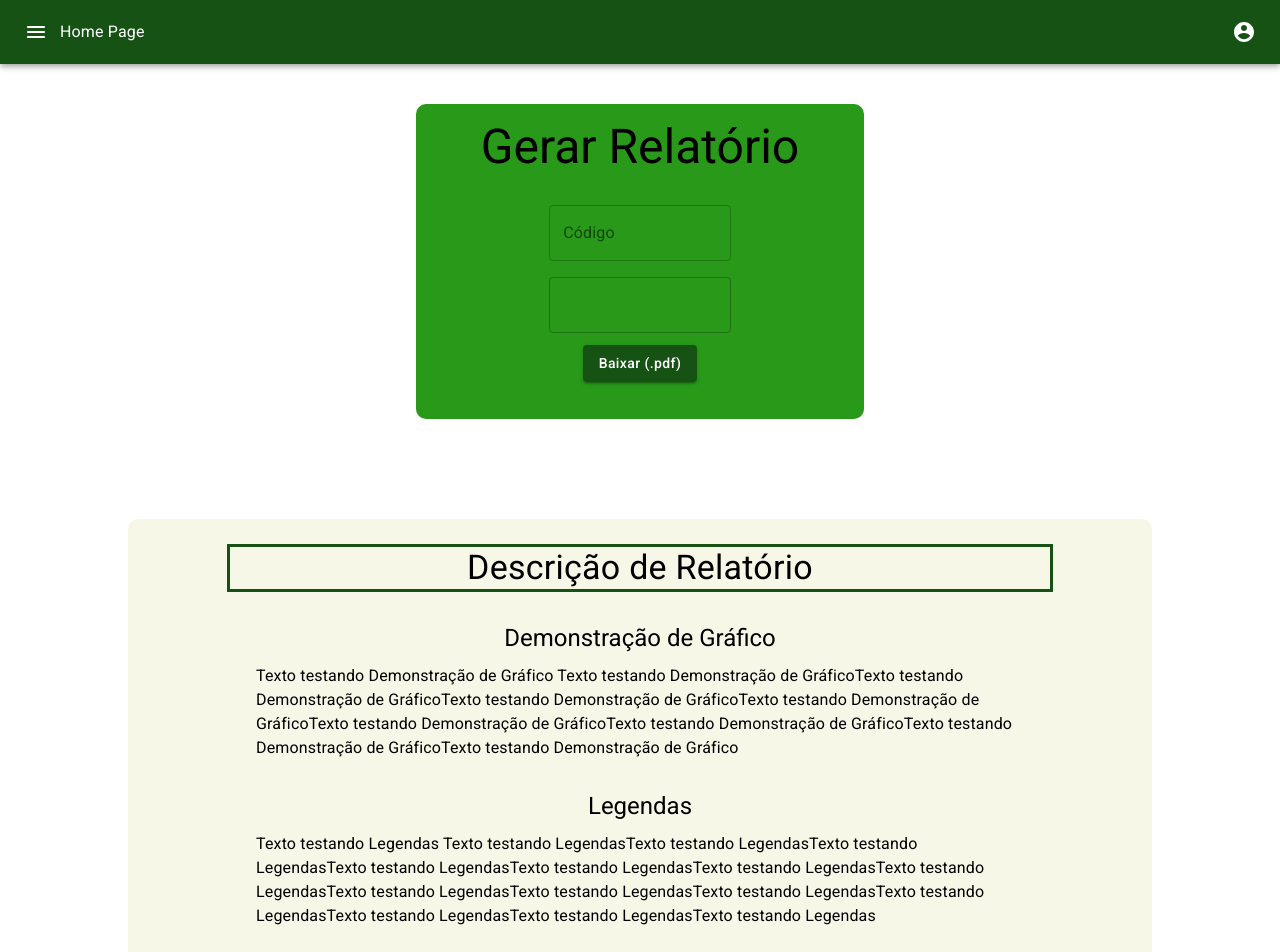
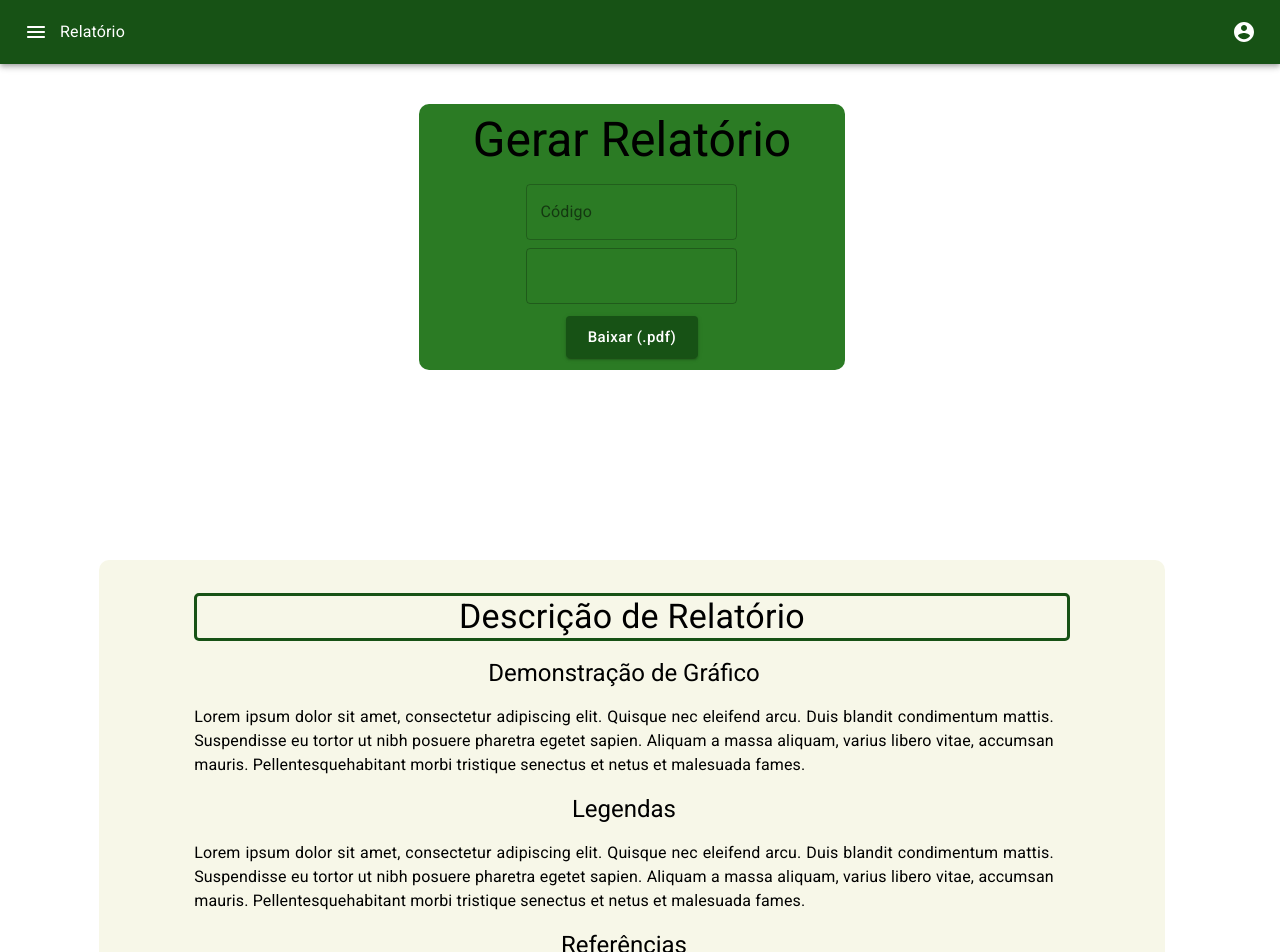
Before and after one commit to fga-eps-mds/2021-1-hospitalar, a React (Create React App) app in the folder frontend/: page /relatorio in a window 1280 px wide. Shown: the top 952 px of the page. Built offline with nearby package versions, Linux system fonts and the light colour scheme.

Commit message:
#100 - protótipo time B parcial
Co-authored-by: DanielViniciusAlves <DanielViniciusAlves@users.noreply.github.com>

```diff
--- a/frontend/src/components/GlobalComponents/Forms/FormDialog/styles.ts
+++ b/frontend/src/components/GlobalComponents/Forms/FormDialog/styles.ts
@@ -1,3 +1,4 @@
 import { makeStyles } from '@material-ui/core'
 
+// eslint-disable-next-line no-unused-vars
 export const useStyles = makeStyles((theme) => ({}))
--- a/frontend/src/components/GlobalComponents/Header/styles.ts
+++ b/frontend/src/components/GlobalComponents/Header/styles.ts
@@ -1,5 +1,6 @@
 import { makeStyles } from '@material-ui/core'
 
+// eslint-disable-next-line no-unused-vars
 export const useStyles = makeStyles((theme) => ({
   typography: {
     flex: 1,
--- a/frontend/src/components/GlobalComponents/Inputs/Button/index.tsx
+++ b/frontend/src/components/GlobalComponents/Inputs/Button/index.tsx
@@ -7,7 +7,7 @@ type Props = ButtonProps & {
   variant?: string
   size?: string
   color?: string
-  onClick: (e: React.MouseEvent<HTMLButtonElement>, checked?: boolean) => void
+  onClick: () => void
   children?: React.ReactNode
 }
 
--- a/frontend/src/components/GlobalComponents/Inputs/CheckBox/styles.ts
+++ b/frontend/src/components/GlobalComponents/Inputs/CheckBox/styles.ts
@@ -1,3 +1,4 @@
 import { makeStyles } from '@material-ui/core'
 
+// eslint-disable-next-line no-unused-vars
 export const useStyles = makeStyles((theme) => ({}))
--- a/frontend/src/components/GlobalComponents/Inputs/TextField/styles.ts
+++ b/frontend/src/components/GlobalComponents/Inputs/TextField/styles.ts
@@ -1,3 +1,4 @@
 import { makeStyles } from '@material-ui/core'
 
+// eslint-disable-next-line no-unused-vars
 export const useStyles = makeStyles((theme) => ({}))
--- a/frontend/src/pages/GenerateReport/index.tsx
+++ b/frontend/src/pages/GenerateReport/index.tsx
@@ -1,92 +1,185 @@
+import { Grid, Typography } from '@material-ui/core'
 import React, { useState } from 'react'
-import { Grid, Box } from '@material-ui/core'
+
+import { Button } from '../../components/GlobalComponents/Inputs/Button'
 import { Header } from '../../components/GlobalComponents/Header'
-import { Form } from '../../components/GlobalComponents/Forms/Form';
-import { TextField } from '../../components/GlobalComponents/Inputs/TextField';
-import { Button } from '../../components/GlobalComponents/Inputs/Button';
-import { Typography } from '@material-ui/core'
+import { TextField } from '../../components/GlobalComponents/Inputs/TextField'
 import { useStyles } from './styles'
 
-export const GenerateReport: React.FC = (props) => {
+export function GenerateReport(): React.ReactElement {
+  const classes = useStyles()
 
-    const classes = useStyles()
-    let hospitalName: string = "";
-    let error: number = 0;
-    const [code , setCode] = useState('');
-    const handleCodeChange = (e: { target: { value: React.SetStateAction<string> } }) => {
-        setCode(e.target.value);
-        getHospitalName(e.target.value.toString());
-    }
+  const testHospitalNames = ['#hospital1', '#hospital2', '#hospital3']
+
+  const [selectedHospitalName, setSelectedHospitalName] = useState('')
+  const [code, setCode] = useState('')
+
   const getHospitalName = (hospitalCode: string) => {
-        //código apenas para demonstração
-        let testHospitalNames: string[] = ["#hospital1", "#hospital2", "#hospital3"];
-        let index = testHospitalNames.indexOf(hospitalCode);
-        if(index > -1){
-            hospitalName = testHospitalNames[index]
+    const index = testHospitalNames.indexOf(hospitalCode)
+
+    if (index > -1) {
+      setSelectedHospitalName(testHospitalNames[index])
+    } else {
+      setSelectedHospitalName('')
     }
   }
-    const handleSubmit = (e: React.MouseEvent<HTMLButtonElement>) => {
-        if(code === "" || code.charAt(0) !== "#"){
-            alert("error message");
-            error = 1
-        } else{
-            getHospitalName(code);
-            alert(code + hospitalName );
 
+  const handleCodeChange = (e: React.ChangeEvent<HTMLInputElement>) => {
+    e.preventDefault()
+
+    setCode(e.target.value)
+
+    getHospitalName(e.target.value)
+  }
+
+  const handleSubmit = () => {
+    if (code !== '' && code.charAt(0) === '#') {
+      getHospitalName(code)
     }
   }
-    const name = () => {
-        getHospitalName(code);
-        return <TextField disabled name="Código" value="" label={hospitalName}  onChange={()=>{}} id="standard-basic" variant="outlined"/>
-    }
 
-    const test2 = () => {
-        console.log(error)
-        return <TextField disabled name="Código" value="" label={hospitalName}  onChange={()=>{}} id="standard-basic" variant="outlined"/>
+  const generateForm = () => (
+    <>
+      {/* Dois Grids, o primeiro é um texto e o segundo
+      é um formulário com dois textFields e um botão */}
+      <Grid item>
+        <Typography variant='h3'>Gerar Relatório</Typography>
+      </Grid>
+      <Grid item container direction='column' alignItems='center' spacing={1}>
+        <Grid item>
+          <TextField
+            name='Código'
+            value={code}
+            label='Código'
+            onChange={handleCodeChange}
+            variant='outlined'
+          />
+        </Grid>
+        <Grid item>
+          <TextField
+            disabled
+            name='Código'
+            value=''
+            label={selectedHospitalName}
+            onChange={() => {}}
+            variant='outlined'
+          />
+        </Grid>
+        <Grid item>
+          <Button onClick={handleSubmit}>Baixar (.pdf)</Button>
+        </Grid>
+      </Grid>
+    </>
+  )
+
+  const generateInfoBox = () => {
+    const paragrafos = [
+      {
+        id: 1,
+        titulo: 'Demonstração de Gráfico',
+        texto:
+          'Lorem ipsum dolor sit amet, consectetur adipiscing elit. Quisque nec eleifend arcu.' +
+          ' Duis blandit condimentum mattis. Suspendisse eu tortor ut nibh posuere pharetra eget' +
+          'et sapien. Aliquam a massa aliquam, varius libero vitae, accumsan mauris. Pellentesque' +
+          'habitant morbi tristique senectus et netus et malesuada fames.',
+      },
+      {
+        id: 2,
+        titulo: 'Legendas',
+        texto:
+          'Lorem ipsum dolor sit amet, consectetur adipiscing elit. Quisque nec eleifend arcu.' +
+          ' Duis blandit condimentum mattis. Suspendisse eu tortor ut nibh posuere pharetra eget' +
+          'et sapien. Aliquam a massa aliquam, varius libero vitae, accumsan mauris. Pellentesque' +
+          'habitant morbi tristique senectus et netus et malesuada fames.',
+      },
+      {
+        id: 3,
+        titulo: 'Referências',
+        texto:
+          'Lorem ipsum dolor sit amet, consectetur adipiscing elit. Quisque nec eleifend arcu.' +
+          ' Duis blandit condimentum mattis. Suspendisse eu tortor ut nibh posuere pharetra eget' +
+          'et sapien. Aliquam a massa aliquam, varius libero vitae, accumsan mauris. Pellentesque' +
+          'habitant morbi tristique senectus et netus et malesuada fames.',
+      },
+    ]
+    return (
+      <>
+        {/* Título com borda... Contém três grids, o da esquerda e direita são espaçadores
+    e o do meio é o texto */}
+        <Grid item container>
+          <Grid item xs={1} />
+          <Grid item container xs={10} justifyContent='center' className={classes.title}>
+            <Grid item>
+              <Typography variant='h4'>Descrição de Relatório</Typography>
+            </Grid>
+          </Grid>
+          <Grid item xs={1} />
+        </Grid>
+        {/* Parágrafos... Cada parágrafo tem três grids, o da esquerda e direita são espaçadores
+    e o do meio é o texto com um título */}
+        {paragrafos.map((paragrafo) => (
+          <Grid key={paragrafo.id} item container>
+            <Grid item xs={1} />
+            <Grid item container direction='column' xs={10} spacing={2}>
+              <Grid item>
+                <Typography variant='h5' align='center'>
+                  {paragrafo.titulo}
+                </Typography>
+              </Grid>
+              <Grid item>
+                <Typography align='justify'>{paragrafo.texto}</Typography>
+              </Grid>
+            </Grid>
+            <Grid item xs={1} />
+          </Grid>
+        ))}
+      </>
+    )
   }
 
   return (
-        <Grid>
-            <Grid container direction='column' spacing={2}>
+    <Grid container direction='column' spacing={6}>
+      {/* Header */}
       <Grid item>
-                    <Header title='Home Page' />
+        <Header title='Relatório' />
       </Grid>
+      {/* Tres Grids ocupam o tamanho total horizontal da tela,
+      o da esquerda e direita são transparentes
+      e o do meio é um quadrado verde com o Formulário */}
+      <Grid item container>
+        <Grid item xs={false} sm={4} />
+        <Grid
+          item
+          container
+          xs={12}
+          sm={4}
+          direction='column'
+          className={classes.form}
+          alignItems='center'
+          spacing={2}
+        >
+          {generateForm()}
         </Grid>
-            <Box className={classes.form}>
-                <Grid container direction="column" justifyContent="flex-start" alignItems="center">
-                <Box mb="30px"><Typography variant="h3" align="center">Gerar Relatório</Typography></Box>
-                    <Form>
-                        <Grid container direction='column' spacing={2} alignItems="center" id="grid">
-                            <TextField name="Código" value={code} label="Código" onChange={handleCodeChange} id="standard-basic" variant="outlined"/>
-                            {name()}
-                            <Button size="medium" onClick={handleSubmit}>Baixar (.pdf)</Button>
+        <Grid item xs={false} sm={4} />
       </Grid>
-                    </Form>
+      {/* Três Grids, o da esquerda e direita são espaçadores e
+      o do meio é um quadrado amarelo com texto */}
+      <Grid item container>
+        <Grid item xs={false} sm={1} />
+        <Grid
+          item
+          container
+          xs={false}
+          sm={10}
+          direction='column'
+          className={classes.textContainer}
+          alignItems='center'
+          spacing={2}
+        >
+          {generateInfoBox()}
         </Grid>
-            </Box>
-            <Box mt="100px">
-                <Grid className={classes.textContainer} container direction='column' spacing={2} alignItems="center">
-                    <Box borderColor="primary.main" border={3} mb="30px" className={classes.title}><Typography variant="h4" align="center">Descrição de Relatório</Typography></Box>
-                    <Box className={classes.text}>
-                        <Grid>
-                            <Box mb="10px"><Typography variant="h5" align="center">Demonstração de Gráfico</Typography></Box>
-                            <Typography>Texto testando Demonstração de Gráfico Texto testando Demonstração de GráficoTexto testando Demonstração de GráficoTexto testando Demonstração de GráficoTexto testando Demonstração de GráficoTexto testando Demonstração de GráficoTexto testando Demonstração de GráficoTexto testando Demonstração de GráficoTexto testando Demonstração de Gráfico</Typography>
+        <Grid item xs={false} sm={1} />
       </Grid>
-                    </Box>
-                    <Box mt="30px" className={classes.text}>
-                        <Grid>
-                            <Box mb="10px"><Typography variant="h5" align="center">Legendas</Typography></Box>
-                            <Typography>Texto testando Legendas Texto testando LegendasTexto testando LegendasTexto testando LegendasTexto testando LegendasTexto testando LegendasTexto testando LegendasTexto testando LegendasTexto testando LegendasTexto testando LegendasTexto testando LegendasTexto testando LegendasTexto testando LegendasTexto testando LegendasTexto testando Legendas</Typography>
-                        </Grid>
-                    </Box>
-                    <Box mt="30px" className={classes.text}>
-                        <Grid>
-                            <Box mb="10px"><Typography variant="h5" align="center">Referências</Typography></Box>
-                            <Typography>Texto testando Referências Texto testando ReferênciasTexto testando ReferênciasTexto testando ReferênciasTexto testando ReferênciasTexto testando ReferênciasTexto testando ReferênciasTexto testando ReferênciasTexto testando ReferênciasTexto testando ReferênciasTexto testando ReferênciasTexto testando Referências</Typography>
-                        </Grid>
-                    </Box>
-                </Grid>
-            </Box>
     </Grid>
   )
 }
--- a/frontend/src/pages/GenerateReport/styles.ts
+++ b/frontend/src/pages/GenerateReport/styles.ts
@@ -1,29 +1,21 @@
 import { makeStyles } from '@material-ui/core'
 
 export const useStyles = makeStyles((theme) => ({
-
   title: {
-        width: '80%',
-    },
-    text: {
-        width: '75%',
+    borderStyle: 'solid',
+    borderWidth: '3px',
+    borderRadius: '5px',
+    borderColor: theme.palette.primary.main,
   },
   form: {
-        margin: 'auto',
-        marginTop: '40px',
-        width: '35%',
-        backgroundColor: '#29991a',
-        height: '300px',
+    backgroundColor: theme.palette.secondary.main,
     borderRadius: '10px',
-        paddingTop: '15px',
   },
   textContainer: {
-        margin: 'auto',
-        width: '80%',
     backgroundColor: '#f7f7e8',
     paddingTop: '25px',
     paddingBottom: '50px',
     borderRadius: '10px',
-        marginBottom: '40px',
-    }
+    marginTop: '150px',
+  },
 }))
--- a/frontend/src/pages/Home/styles.ts
+++ b/frontend/src/pages/Home/styles.ts
@@ -10,4 +10,5 @@ import { makeStyles } from '@material-ui/core'
  *
  * @see https://material-ui.com/styles/api/#makestyles-styles-options-hook
  */
+// eslint-disable-next-line no-unused-vars
 export const useStyles = makeStyles((theme) => ({}))
--- a/frontend/src/theme/index.ts
+++ b/frontend/src/theme/index.ts
@@ -14,5 +14,5 @@ export const theme = createTheme({
     secondary: {
       main: '#2b7b24',
     },
-    }
+  },
 })
```
Also changed, not shown: frontend/.eslintrc.js. Lines whose indentation alone changed are shown as unchanged.
